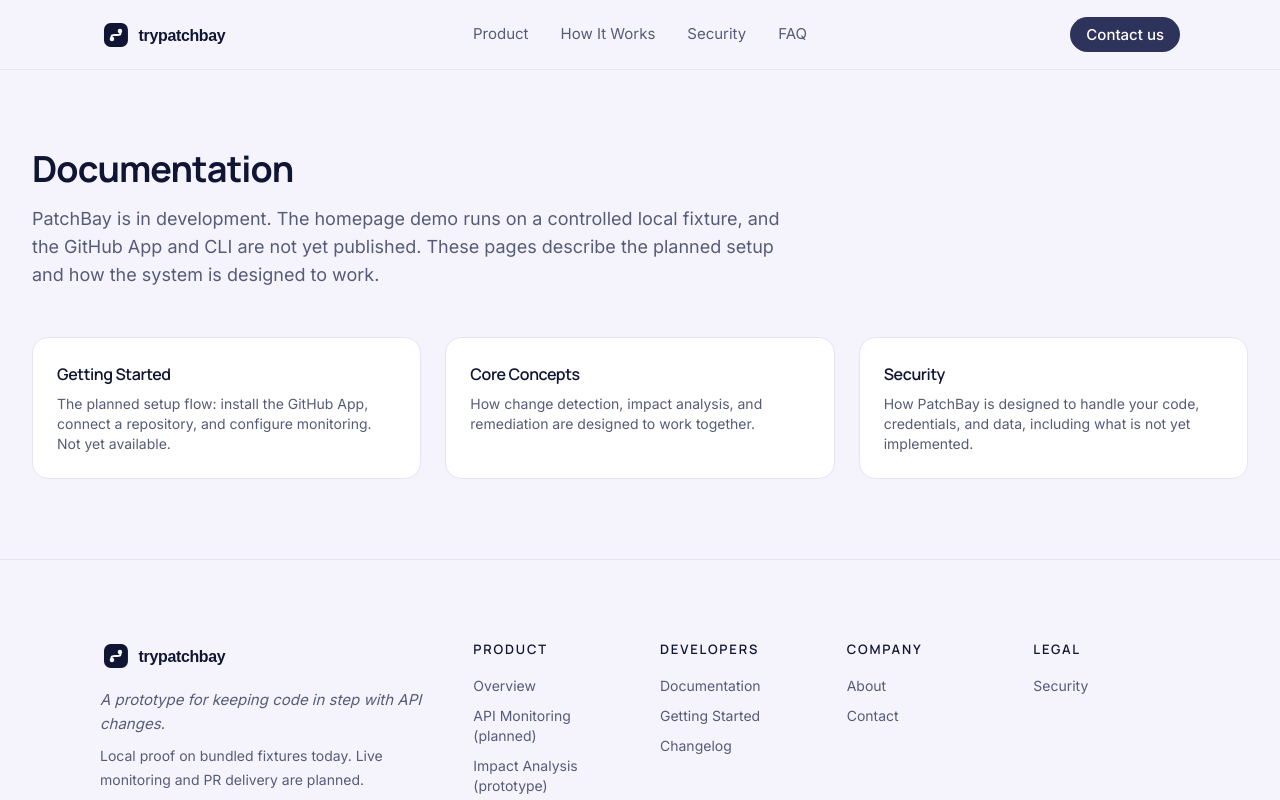
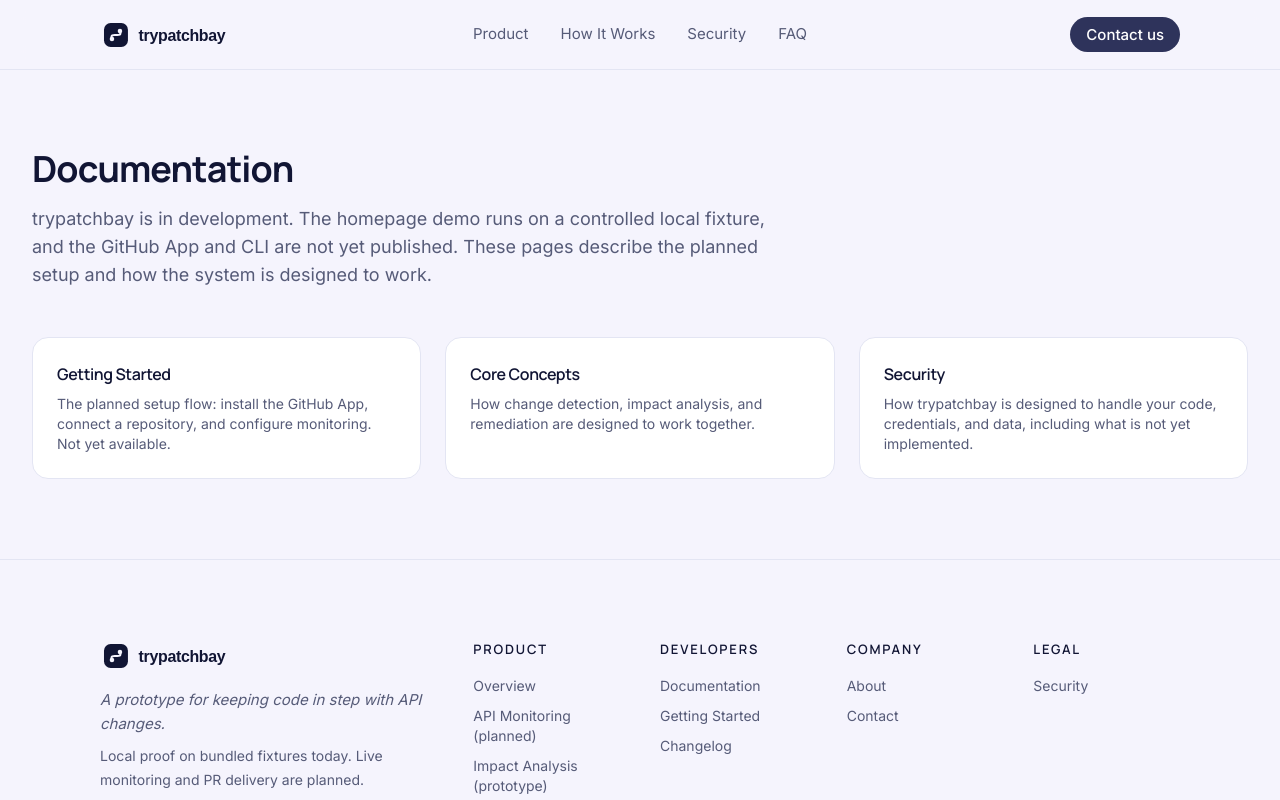
Before and after one commit to Nitish-1303/Patchversion, a Next.js app in the folder packages/site/: page /docs in a window 1280 px wide. Shown: the top 800 px of the page. Built offline with nearby package versions, Linux system fonts and the light colour scheme.

Commit message:
Update page.tsx

```diff
--- a/packages/site/src/app/docs/page.tsx
+++ b/packages/site/src/app/docs/page.tsx
@@ -4,7 +4,7 @@ export default function DocsPage() {
       <div className="max-w-3xl mb-12">
         <h1 className="text-4xl font-bold mb-4">Documentation</h1>
         <p className="text-lg text-text-secondary">
-          PatchBay is in development. The homepage demo runs on a controlled local
+          trypatchbay is in development. The homepage demo runs on a controlled local
           fixture, and the GitHub App and CLI are not yet published. These pages
           describe the planned setup and how the system is designed to work.
         </p>
@@ -23,7 +23,7 @@ export default function DocsPage() {
         />
         <DocCard
           title="Security"
-          description="How PatchBay is designed to handle your code, credentials, and data, including what is not yet implemented."
+          description="How trypatchbay is designed to handle your code, credentials, and data, including what is not yet implemented."
           href="/docs/security"
         />
       </div>
```
